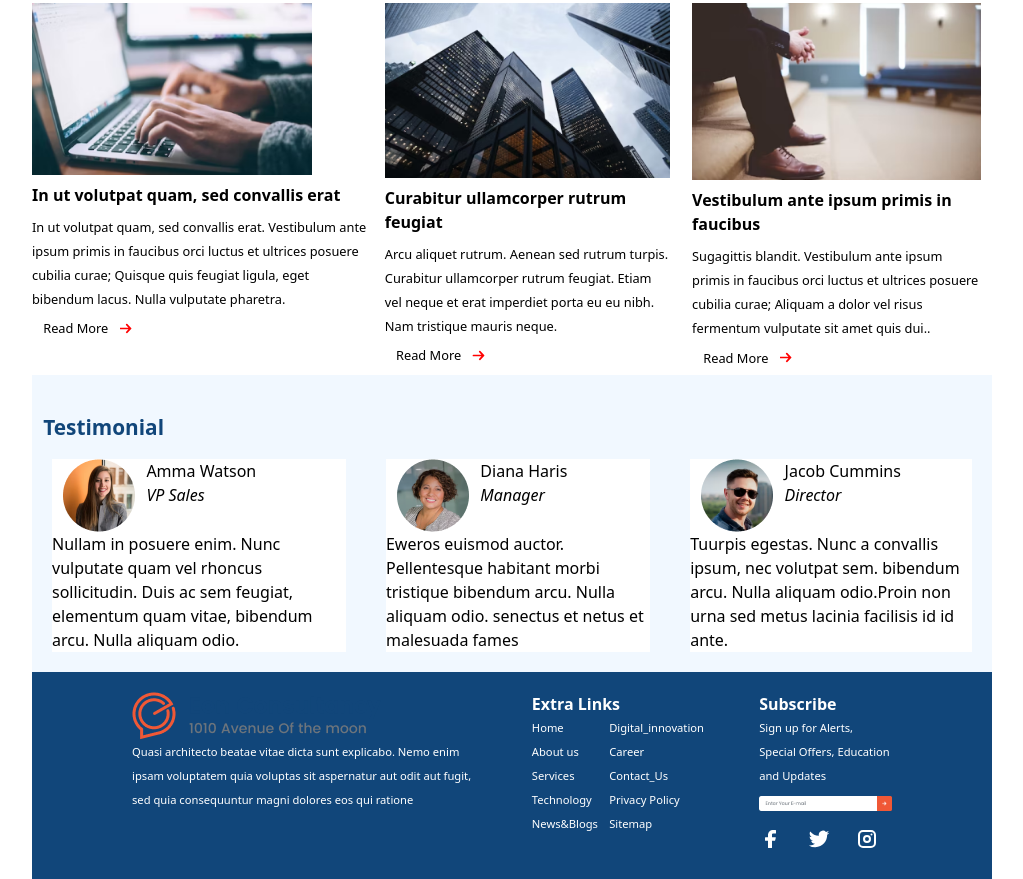
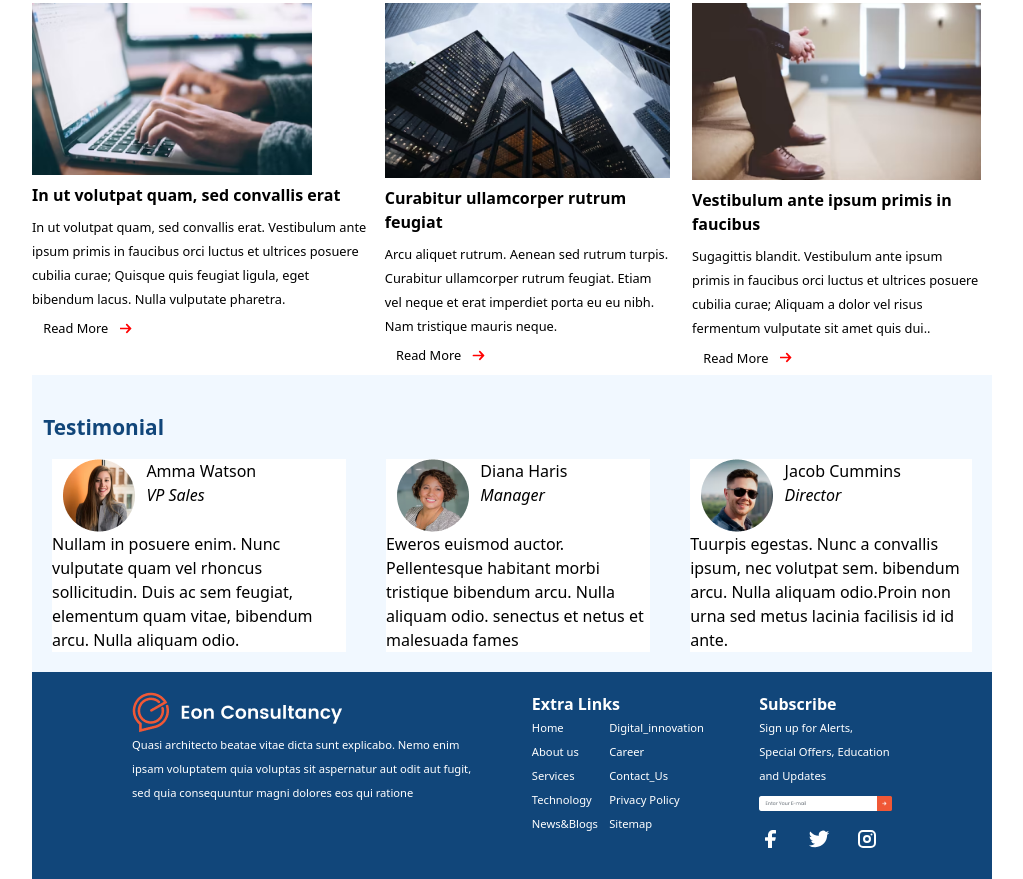
Before and after one commit to Brownskinsandra/lesson-1, a website: page index.html in a window 1280 px wide. Shown: the part 1395-2274 px from the top of the page, without its empty margins (128-1151 px from the left). Drawn offline with Linux system fonts and the light colour scheme.

Commit message:
more changes

```diff
--- a/index.html
+++ b/index.html
@@ -198,7 +198,7 @@
         </div>
         <section class="number bg-blue text-white flex mx-20 py-5">
             <div class="mx-5">
-                <img src="pic/Logo.png" alt="">
+                <img src="pic/Logo (1).png" alt="">
                 <p class="text-xs">Quasi architecto beatae vitae dicta sunt explicabo. Nemo enim ipsam voluptatem quia voluptas sit aspernatur aut odit aut
                 fugit, sed quia consequuntur magni dolores eos qui ratione</p>
             </div>
```
Also changed, not shown: pic/Logo (1).png (added).
